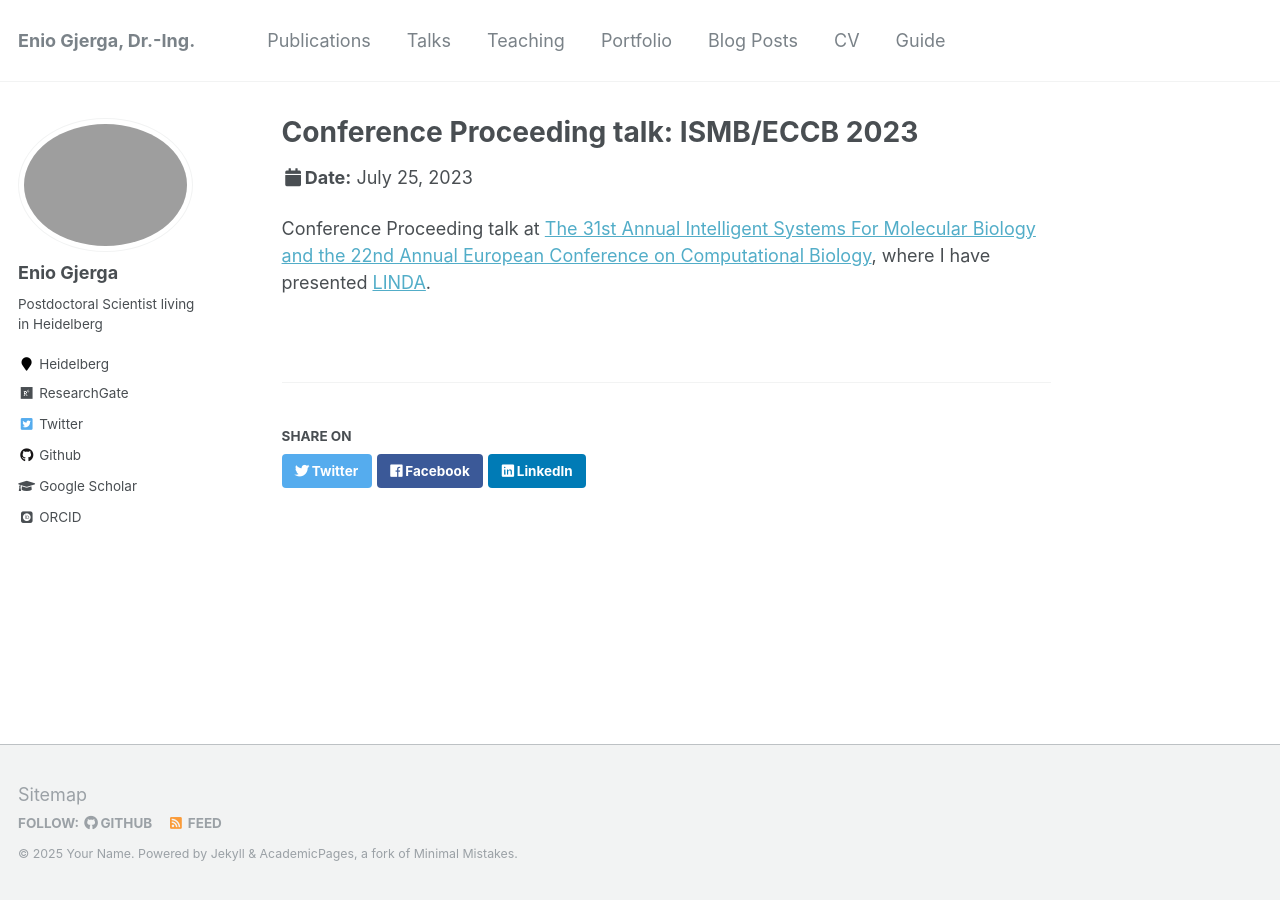
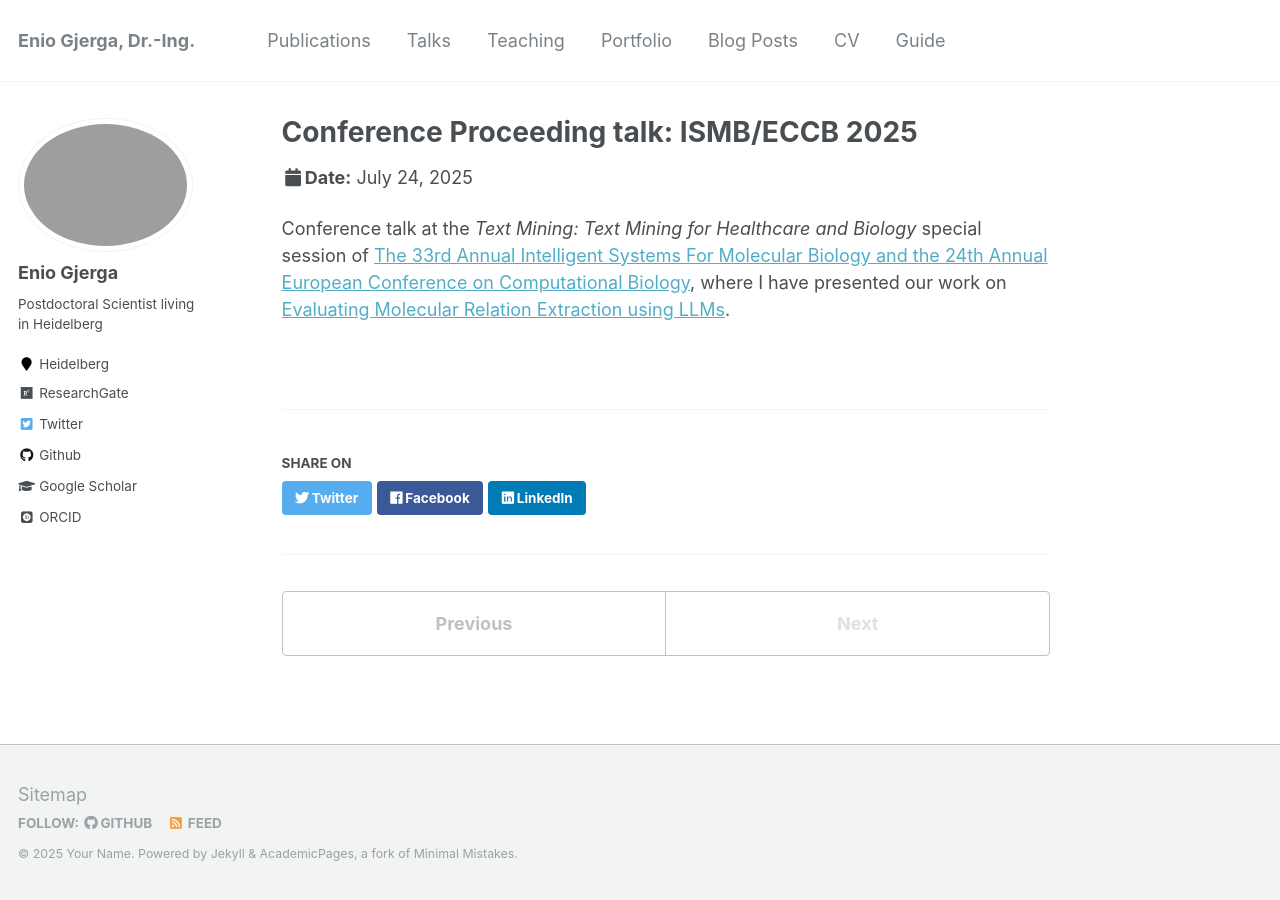
Before and after one commit to enio23/enio23.github.io, a Jekyll site: the page built from _talks/talk-1.md, in a window 1280 px wide. Built offline with Jekyll 4.4.1, drawn with Linux system fonts in a browser that asks for light colours; some web fonts are replaced.

Commit message:
Update Talks
I added the talk to ECCB2025

```diff
--- a/_talks/talk-1.md
+++ b/_talks/talk-1.md
@@ -1,11 +1,11 @@
 ---
-title: "Conference Proceeding talk: ISMB/ECCB 2023"
+title: "Conference Proceeding talk: ISMB/ECCB 2025"
 collection: talks
-type: "Conference proceedings talk"
+type: "Conference talk, Text Mining for Healthcare and Biology"
 permalink: /talks/talk-1
-venue: "Characterising Alternative Splicing Effects on Protein Interaction Networks with LINDA"
-date: 2023-07-25
-location: "Lyon, France"
+venue: "Reading papers: Extraction of molecular interaction networks with large language models"
+date: 2025-07-24
+location: "Liverpool, UK"
 ---
 
-Conference Proceeding talk at [The 31st Annual  Intelligent Systems For Molecular Biology and the 22nd Annual European Conference on Computational Biology](https://www.iscb.org/ismbeccb2023), where I have presented [LINDA](https://enio23.github.io/portfolio/portfolio-2/).
+Conference talk at the _Text Mining: Text Mining for Healthcare and Biology_ special session of [The 33rd Annual  Intelligent Systems For Molecular Biology and the 24th Annual European Conference on Computational Biology](https://www.iscb.org/ismbeccb2025/home), where I have presented our work on [Evaluating Molecular Relation Extraction using LLMs](https://www.biorxiv.org/content/10.1101/2025.07.21.665999v1.abstract).
```
Also changed, not shown: _talks/talk-2.md (added, +11 -0 lines).
